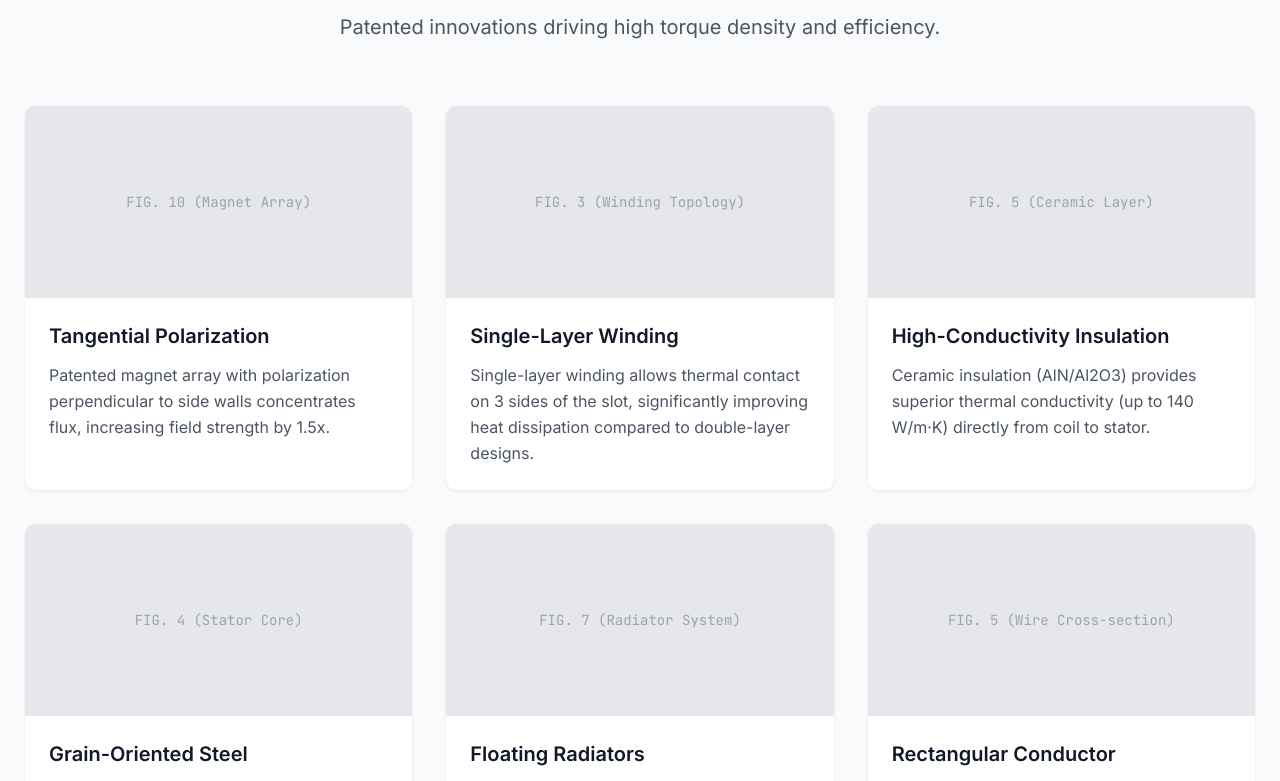
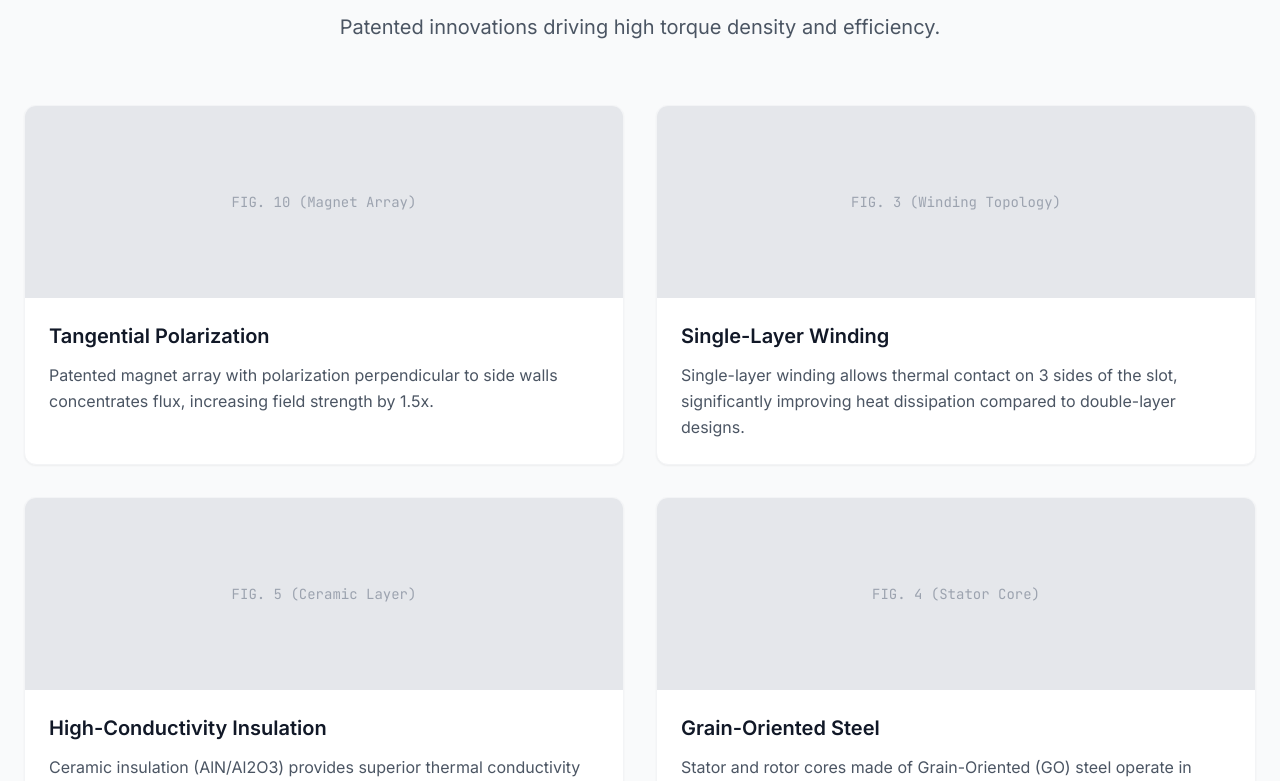
Before and after one commit to eMotres/OpenMotor, a Next.js app: page / in a window 1280 px wide. Shown: the part 859-1640 px from the top of the page. Built offline with nearby package versions, Linux system fonts and the light colour scheme.

Commit message:
style(components): change Technology grid to 2 columns

```diff
--- a/components/Technology.tsx
+++ b/components/Technology.tsx
@@ -44,7 +44,7 @@ export default function Technology() {
           </p>
         </div>
 
-        <div className="grid grid-cols-1 md:grid-cols-2 lg:grid-cols-3 gap-8">
+        <div className="grid grid-cols-1 md:grid-cols-2 gap-8">
           {technologies.map((tech, index) => (
             <div key={index} className="bg-white rounded-xl shadow-sm overflow-hidden border border-gray-100">
               <div className="h-48 w-full bg-gray-200 flex items-center justify-center">
```
